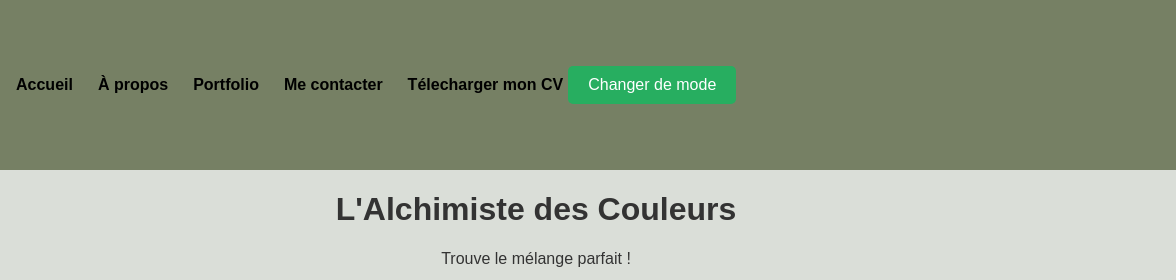
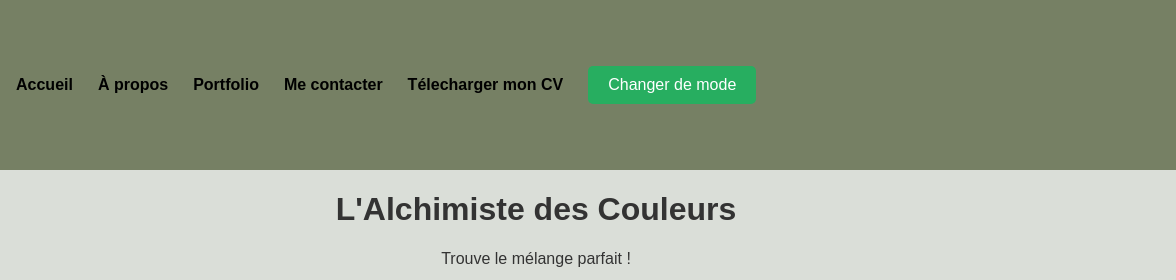
Before and after one commit to thomas-etudiant/thomas-etudiant.github.io, a plain HTML site: page jeux.html in a window 1280 px wide. Shown: the top 280 px of the page, 104-1280 px from the left. Drawn offline with Linux system fonts and the light colour scheme.

Commit message:
Wrap theme toggle button in list item

```diff
--- a/jeux.html
+++ b/jeux.html
@@ -36,7 +36,7 @@
                         </li>
 
                         <li><a href="../Doc/[Fernandes Thomas] CV .pdf" download="Thomas-Fernandes-CV.pdf">Télecharger mon CV</a></li>
-                        <button id="theme-toggle">Changer de mode</button>
+                        <li><button id="theme-toggle">Changer de mode</button></li>
                     </ul>
                 </nav>
             </header>
```
